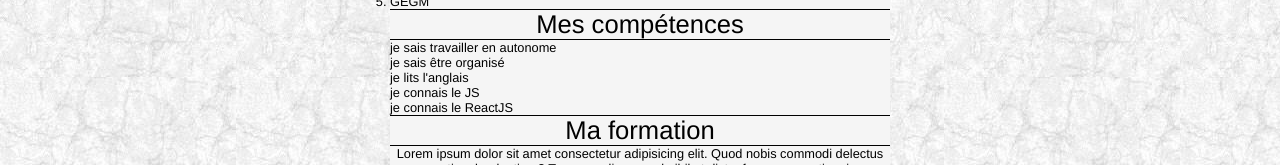
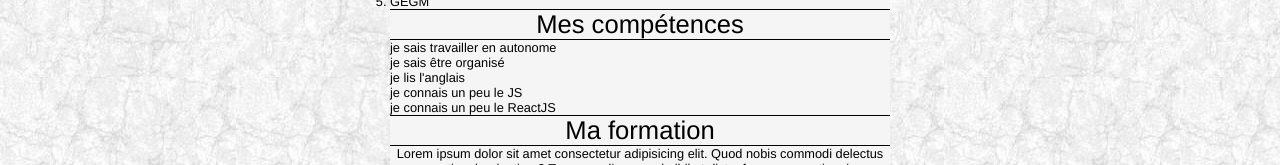
Before and after one commit to lionelmalletpro/cv, a plain HTML site: page index.html in a window 1280 px wide. Shown: the part 523-688 px from the top of the page. Drawn offline with Linux system fonts and the light colour scheme.

Commit message:
corr texte

```diff
--- a/index.html
+++ b/index.html
@@ -47,9 +47,9 @@
         <ul>
           <li>je sais travailler en autonome</li>
           <li>je sais être organisé</li>
-          <li>je lits l'anglais</li>
-          <li>je connais le JS</li>
-          <li>je connais le ReactJS</li>
+          <li>je lis l'anglais</li>
+          <li>je connais un peu le JS</li>
+          <li>je connais un peu le ReactJS</li>
         </ul>
       </section>
       <section id="formation">
```
